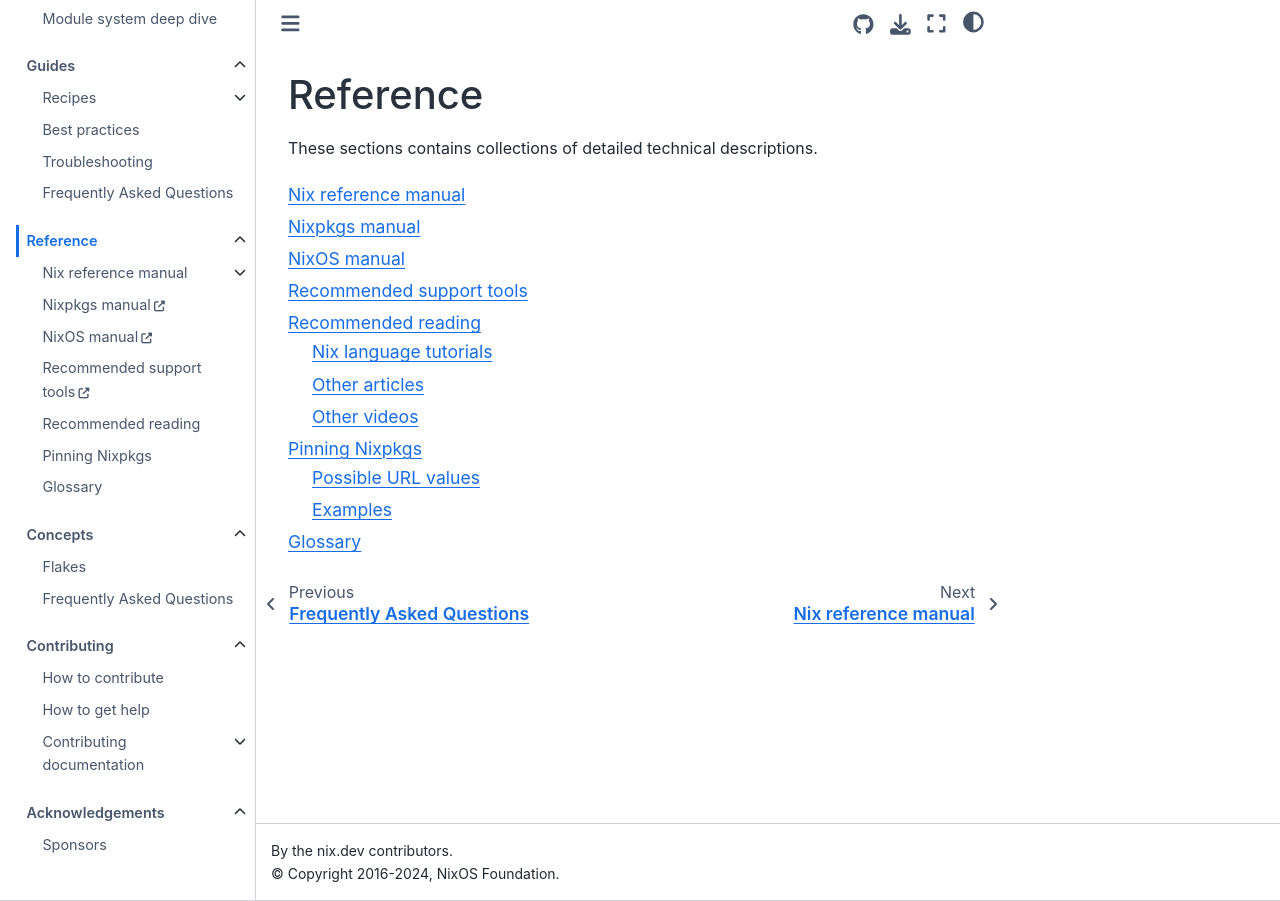
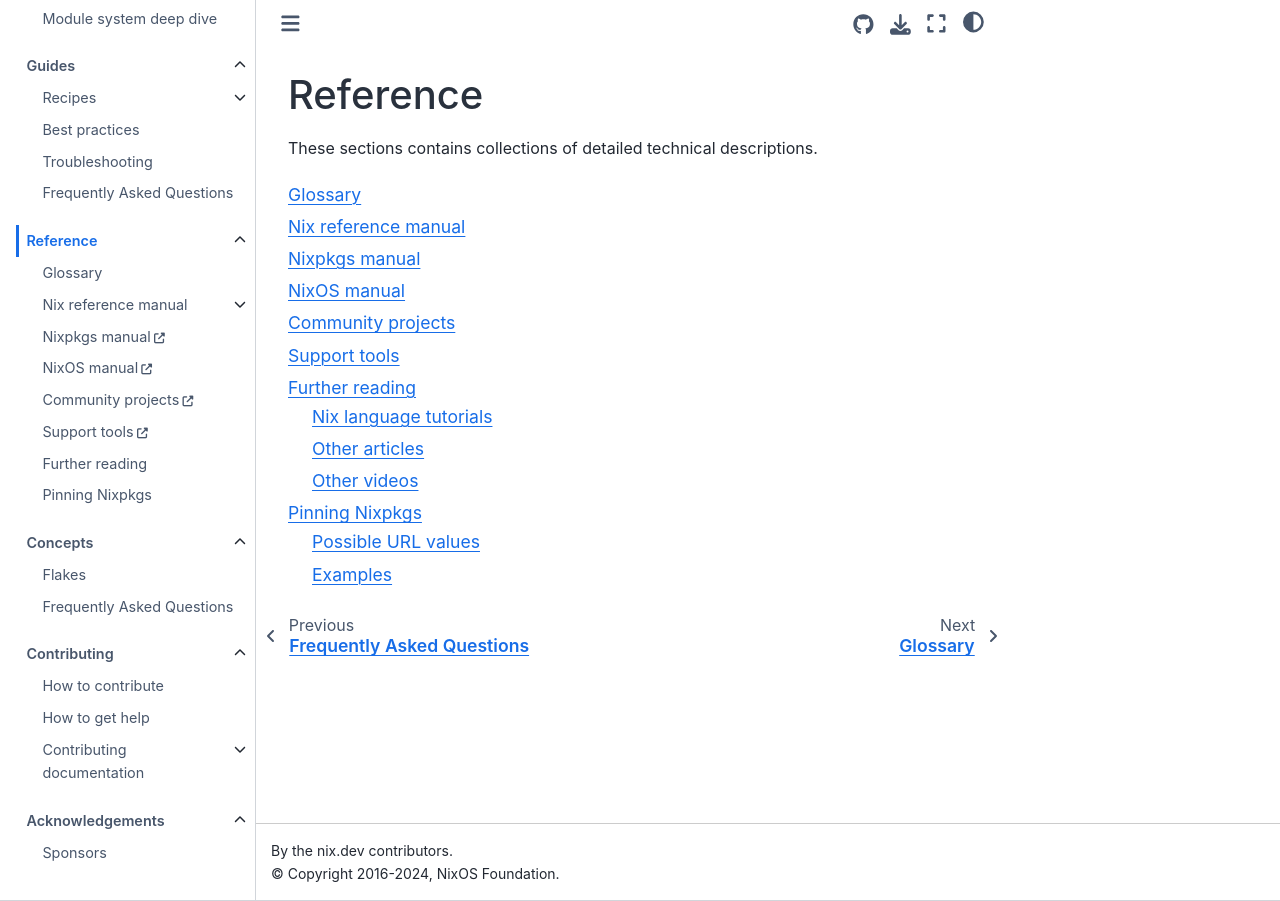
Before and after one commit to NixOS/nix.dev, a Sphinx documentation site: the page built from source/reference/index.md, in a window 1280 px wide. Built offline with Sphinx 7.4.7 and the Sphinx Book theme 1.1.4, drawn with Linux system fonts in a browser that asks for light colours.

Commit message:
clean up the Reference side bar (#885)
- use more neutral phrasing
- add nix-community, a lot of stuff going on there
- put the Glossary on top

````diff
--- a/source/recommended-reading.md
+++ b/source/recommended-reading.md
@@ -1,4 +1,4 @@
-# Recommended reading
+# Further reading
 
 ## Nix language tutorials
 
--- a/source/reference/index.md
+++ b/source/reference/index.md
@@ -7,11 +7,12 @@
 :glob:
 :maxdepth: 2
 
+glossary.md
 ./nix-manual.md
 Nixpkgs manual <https://nixos.org/manual/nixpkgs/stable/>
 NixOS manual <https://nixos.org/manual/nixos/stable/>
-Recommended support tools <https://github.com/nix-community/awesome-nix>
+Community projects <https://github.com/nix-community/>
+Support tools <https://github.com/nix-community/awesome-nix>
 ../recommended-reading.md
 pinning-nixpkgs.md
-glossary.md
 ```
````
